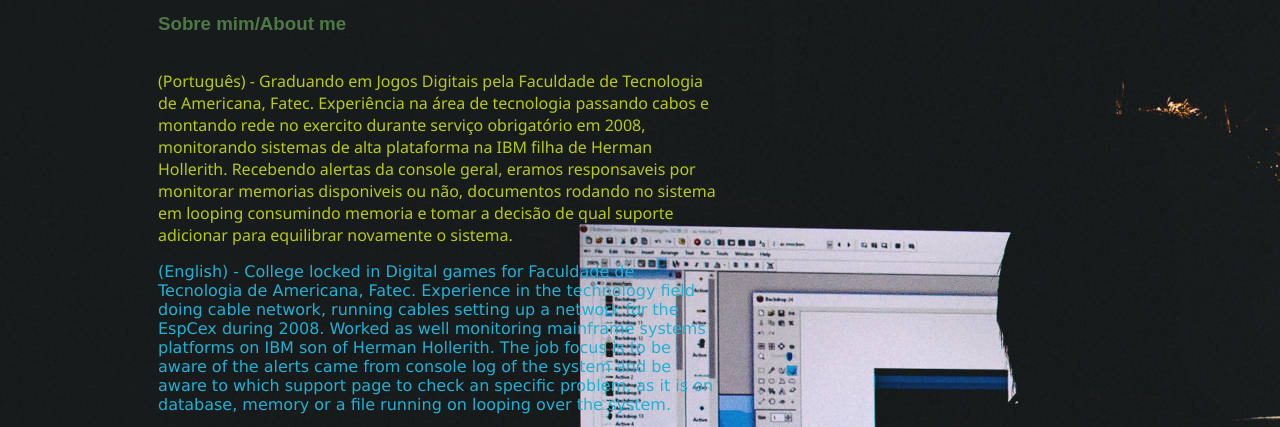
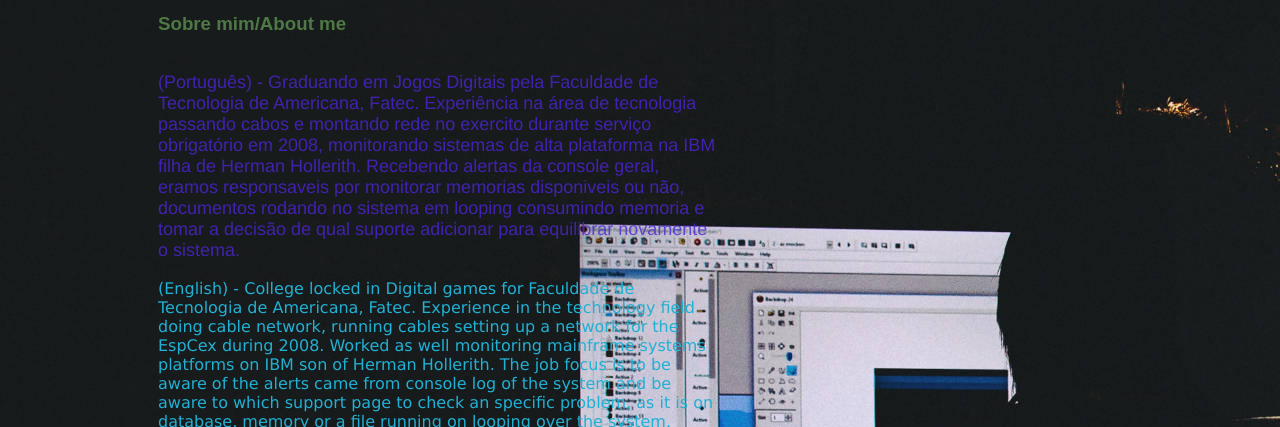
Before and after one commit to EneasFeynlinus/EneasPresentPage, a plain HTML site: page index.html in a window 1280 px wide. Shown: the part 368-795 px from the top of the page. Drawn offline with Linux system fonts and the light colour scheme.

Commit message:
Edditing portugueese paragraph color to crazy purple

```diff
--- a/style.css
+++ b/style.css
@@ -125,6 +125,8 @@ h3 {
 }
 
 .portuguese {
-    color: #b8ca12;
-    font-family: 'Segoe UI', Tahoma, Geneva, Verdana, sans-serif;
+    color: #4d23d7c9;
+    font-family: 'Franklin Gothic Medium', 'Arial Narrow', Arial, sans-serif;
+    font-weight: 50;
+    font-size: large;
 }
```
